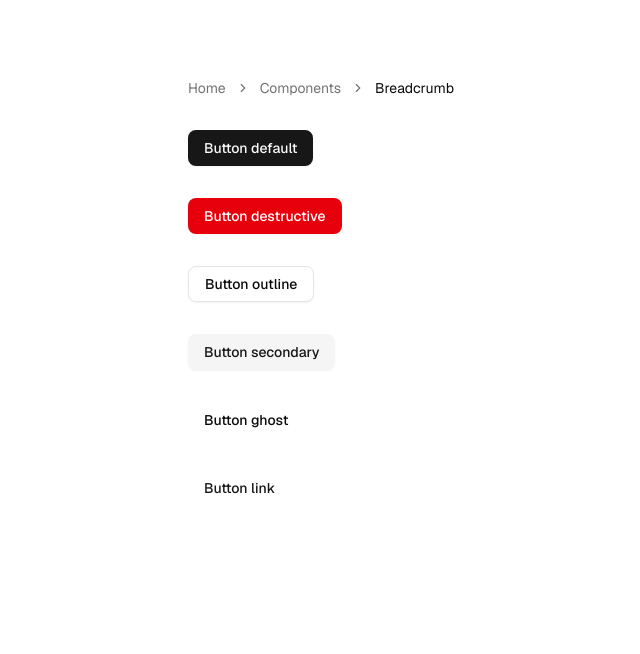
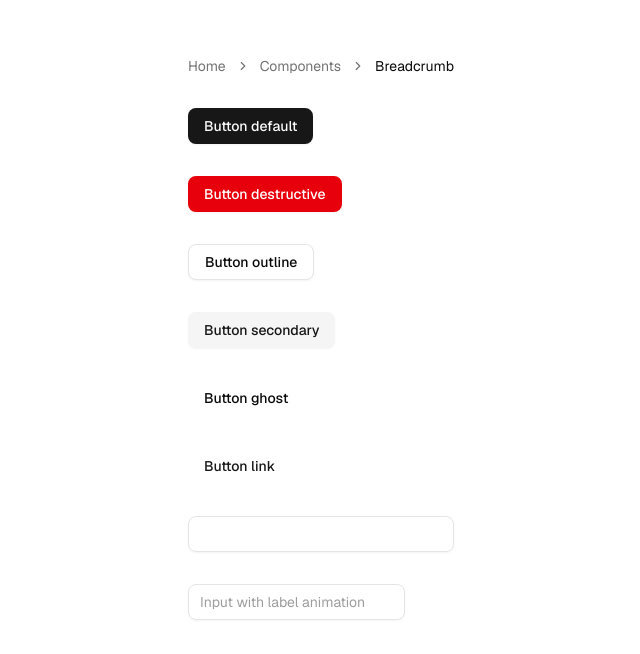
Before and after one commit to mateuszkochelski/matury, a Next.js app in the folder frontend/: page / in a window 1280 px wide. Shown: the part 108-762 px from the top of the page, without its empty margins (319-959 px from the left). Built offline with nearby package versions, Linux system fonts and the light colour scheme.

Commit message:
input addition

```diff
--- a/frontend/app/page.tsx
+++ b/frontend/app/page.tsx
@@ -7,6 +7,8 @@ import {
   BreadcrumbSeparator,
 } from "@/components/ui/breadcrumb";
 import { Button } from "@/components/ui/button/button";
+import { FlaotingLabelInput } from "@/components/ui/floating-label-input";
+import { Input } from "@/components/ui/input";
 
 export default function Home() {
   return (
@@ -33,6 +35,8 @@ export default function Home() {
         <Button variant="secondary">Button secondary</Button>
         <Button variant="ghost">Button ghost</Button>
         <Button variant="link">Button link</Button>
+        <Input />
+        <FlaotingLabelInput />
       </main>
     </div>
   );
--- /dev/null
+++ b/frontend/components/ui/floating-label-input.tsx
@@ -0,0 +1,19 @@
+import { useId } from "react";
+import { Input } from "@/components/ui/input";
+
+function FlaotingLabelInput() {
+  const id = useId();
+  return (
+    <div className="group relative">
+      <label
+        htmlFor={id}
+        className="origin-start text-muted-foreground/70 group-focus-within:text-foreground has-[+input:not(:placeholder-shown)]:text-foreground absolute top-1/2 block -translate-y-1/2 cursor-text px-1 text-sm transition-all group-focus-within:pointer-events-none group-focus-within:top-0 group-focus-within:cursor-default group-focus-within:text-xs group-focus-within:font-medium has-[+input:not(:placeholder-shown)]:pointer-events-none has-[+input:not(:placeholder-shown)]:top-0 has-[+input:not(:placeholder-shown)]:cursor-default has-[+input:not(:placeholder-shown)]:text-xs has-[+input:not(:placeholder-shown)]:font-medium"
+      >
+        <span className="bg-background inline-flex px-2">Input with label animation</span>
+      </label>
+      <Input id={id} type="email" placeholder=" " />
+    </div>
+  );
+}
+
+export { FlaotingLabelInput };
--- /dev/null
+++ b/frontend/components/ui/input.tsx
@@ -0,0 +1,20 @@
+import * as React from "react";
+import { cn } from "@/lib/utils";
+
+function Input({ className, type, ...props }: React.ComponentProps<"input">) {
+  return (
+    <input
+      type={type}
+      data-slot="input"
+      className={cn(
+        "file:text-foreground placeholder:text-muted-foreground selection:bg-primary selection:text-primary-foreground dark:bg-input/30 border-input flex h-9 w-full min-w-0 rounded-md border bg-transparent px-3 py-1 text-base shadow-xs transition-[color,box-shadow] outline-none file:inline-flex file:h-7 file:border-0 file:bg-transparent file:text-sm file:font-medium disabled:pointer-events-none disabled:cursor-not-allowed disabled:opacity-50 md:text-sm",
+        "focus-visible:border-ring focus-visible:ring-ring/50 focus-visible:ring-[3px]",
+        "aria-invalid:ring-destructive/20 dark:aria-invalid:ring-destructive/40 aria-invalid:border-destructive",
+        className,
+      )}
+      {...props}
+    />
+  );
+}
+
+export { Input };
```
